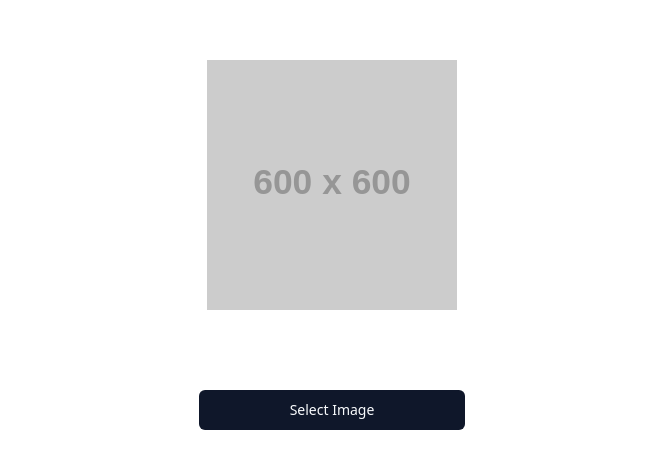
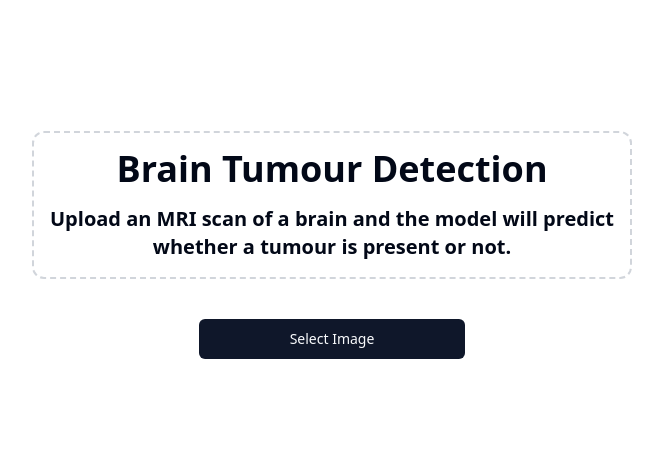
Before and after one commit to thepranaygupta/MediBot-FYP, a React (Vite) app in the folder frontend/: page / in a window 1280 px wide. Shown: the part 179-648 px from the top of the page, without its empty margins (308-971 px from the left). Built offline with nearby package versions, Linux system fonts and the light colour scheme.

Commit message:
Add image prediction functionality

```diff
--- a/frontend/src/App.tsx
+++ b/frontend/src/App.tsx
@@ -6,6 +6,8 @@ import { cloudinaryConfig } from './config/cloudinary';
 function App() {
   const backendURL = 'http://localhost:8000';
   const [image, setImage] = useState<File | null>(null);
+  const [showPrediction, setShowPrediction] = useState<boolean>(false);
+  const [isTumour, setIsTumour] = useState<boolean>(false);
 
   function handleFileChange(e: React.ChangeEvent<HTMLInputElement>) {
     // store the image path in state
@@ -17,20 +19,17 @@ function App() {
 
   async function handleSubmit() {
     try {
-      toast.loading('Uploading Image...');
       const formData = new FormData();
       formData.append('file', image!);
       formData.append('upload_preset', cloudinaryConfig.uploadPreset);
       let data = '';
+      const toastId = toast.loading('Predicting Tumour...');
       await fetch(cloudinaryConfig.uploadURL, {
         method: 'POST',
         body: formData,
       })
         .then((res) => res.json())
         .then((res) => {
-          toast.dismiss();
-          toast.success('Image Uploaded!');
-          toast.loading('Predicting Tumour...');
           data = res.secure_url;
           console.log(data, 'uploaded to cloudinary');
 
@@ -42,38 +41,53 @@ function App() {
           })
             .then((res) => res.json())
             .then((data) => {
+              toast.dismiss(toastId);
+              toast.success('Prediction Successful!');
               console.log(data);
-              toast.success('Prediction Successful!');
+              setIsTumour(data.prediction[0] === 1);
+              setShowPrediction(true);
             })
             .catch((err) => {
+              toast.error('Something went wrong!');
               console.log(err);
-              alert('Something went wrong!');
-            })
-            .finally(() => {
-              toast.dismiss();
             });
         })
         .catch((err) => {
+          toast.error('Something went wrong!');
           console.log(err);
-          alert('Something went wrong!');
         });
     } catch (err) {
       toast.error('Something went wrong!');
       console.log(err);
-    } finally {
-      toast.dismiss();
-      setImage(null);
     }
   }
 
   return (
     <>
-      <main className='flex flex-col items-center justify-center min-h-screen space-y-20 my-6 max-w-[1200px] mx-auto'>
-        <img
-          className='w-[250px] h-auto'
-          src={image ? URL.createObjectURL(image) : 'https://via.placeholder.com/600x600'}
-          alt='preview'
-        />
+      <main className='flex flex-col items-center justify-center min-h-screen space-y-10 my-6 max-w-[1200px] mx-auto'>
+        {image ? (
+          <div className='flex flex-col items-center justify-center gap-4'>
+            <h1 className='text-2xl font-bold'>Selected Image</h1>
+            <img
+              className='object-contain w-[250px] h-[250px] rounded-xl'
+              src={URL.createObjectURL(image)}
+              alt='Selected Image'
+            />
+          </div>
+        ) : (
+          <div
+            className='flex flex-col items-center justify-center space-y-4 w-1/2 text-center border-2 border-gray-300 rounded-xl p-4 border-dashed'
+            onClick={() => {
+              if (typeof window === 'undefined') return;
+              const el = document.getElementById('selectImage');
+              if (el) el.click();
+            }}>
+            <h1 className='text-4xl font-bold'>Brain Tumour Detection</h1>
+            <p className='text-xl font-semibold'>
+              Upload an MRI scan of a brain and the model will predict whether a tumour is present or not.
+            </p>
+          </div>
+        )}
         <div className='flex flex-col w-1/3 gap-4 items-center'>
           <Button
             className='w-2/3'
@@ -100,6 +114,21 @@ function App() {
             </div>
           ) : null}
         </div>
+
+        {showPrediction ? (
+          <div>
+            {image ? (
+              <div className='flex flex-col items-center justify-center'>
+                <h1 className='text-2xl font-bold'>Prediction</h1>
+                <p
+                  className={`text-xl font-semibold
+              ${isTumour ? 'text-red-500' : 'text-green-500'}`}>
+                  {isTumour ? 'Tumour Detected' : 'No Tumour Detected'}
+                </p>
+              </div>
+            ) : null}
+          </div>
+        ) : null}
       </main>
       <Toaster />
     </>
```
